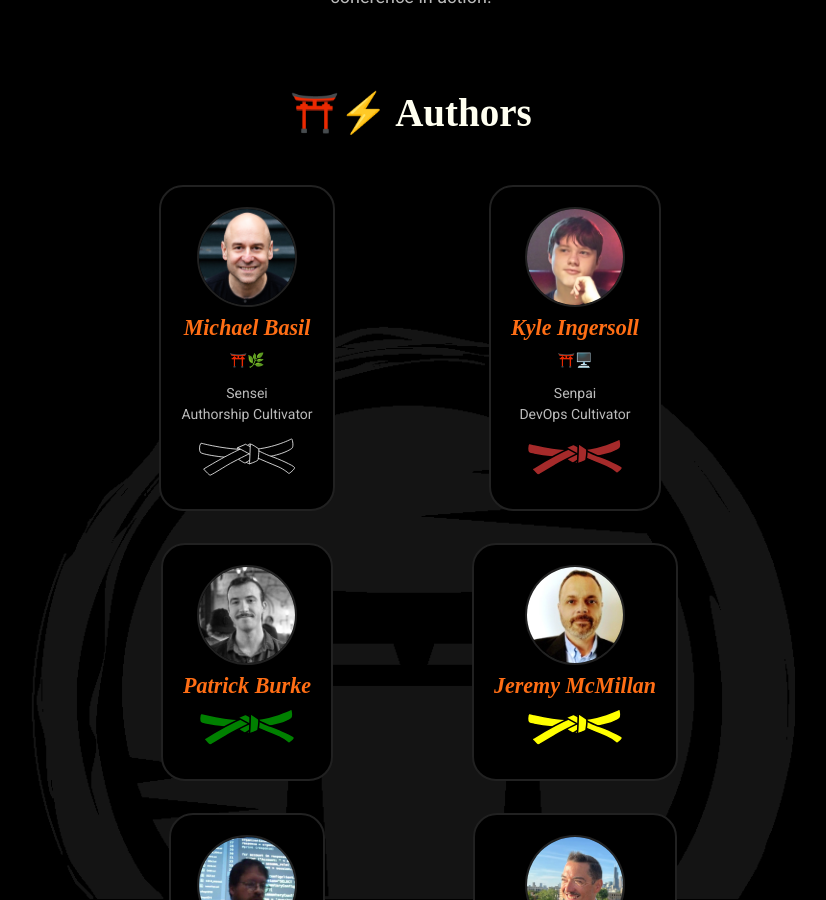
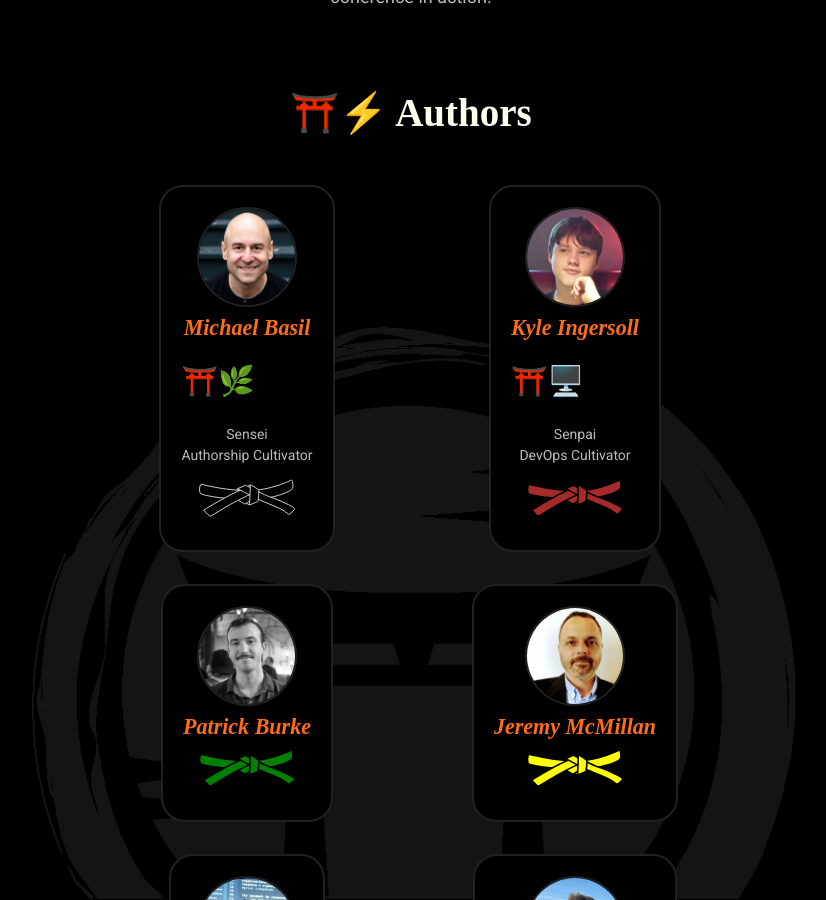
Before and after one commit to mindset-dojo/mindset-dojo.github.io, a Jekyll site: the page built from mission.md, in a window 1280 px wide and 900 px high, scrolled down 1763 px. Shown: the whole window, without its empty margins (229-1055 px from the left). Built offline with Jekyll 4.4.1, drawn with Linux system fonts in a browser that asks for light colours; some web fonts are replaced.

Commit message:
feat(author): add level 3 heading to emoji_signature.

```diff
--- a/_includes/sections/author.html
+++ b/_includes/sections/author.html
@@ -26,7 +26,7 @@ if called without an author object.
   <h2><a href="{{ profile_url }}">{{ author_name }}</a></h2>
 
   {%- if include.author.emoji_signature -%}
-    <p> {{ include.author.emoji_signature }} </p>
+    <p> <h3> {{ include.author.emoji_signature }} </h3> </p>
   {%- endif -%}
 
   {%- assign ld = include.author.leadership_designations -%}
```
